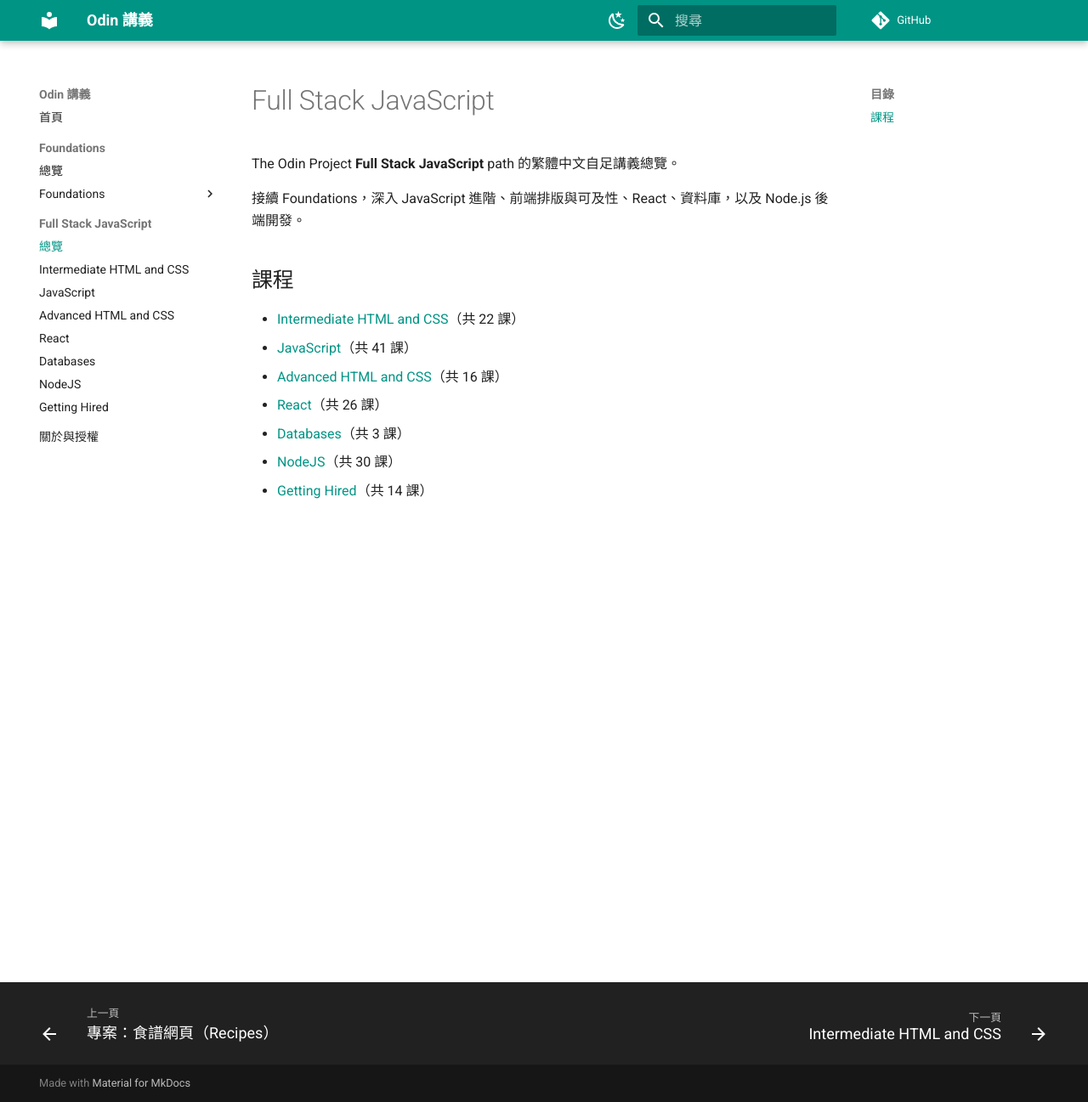
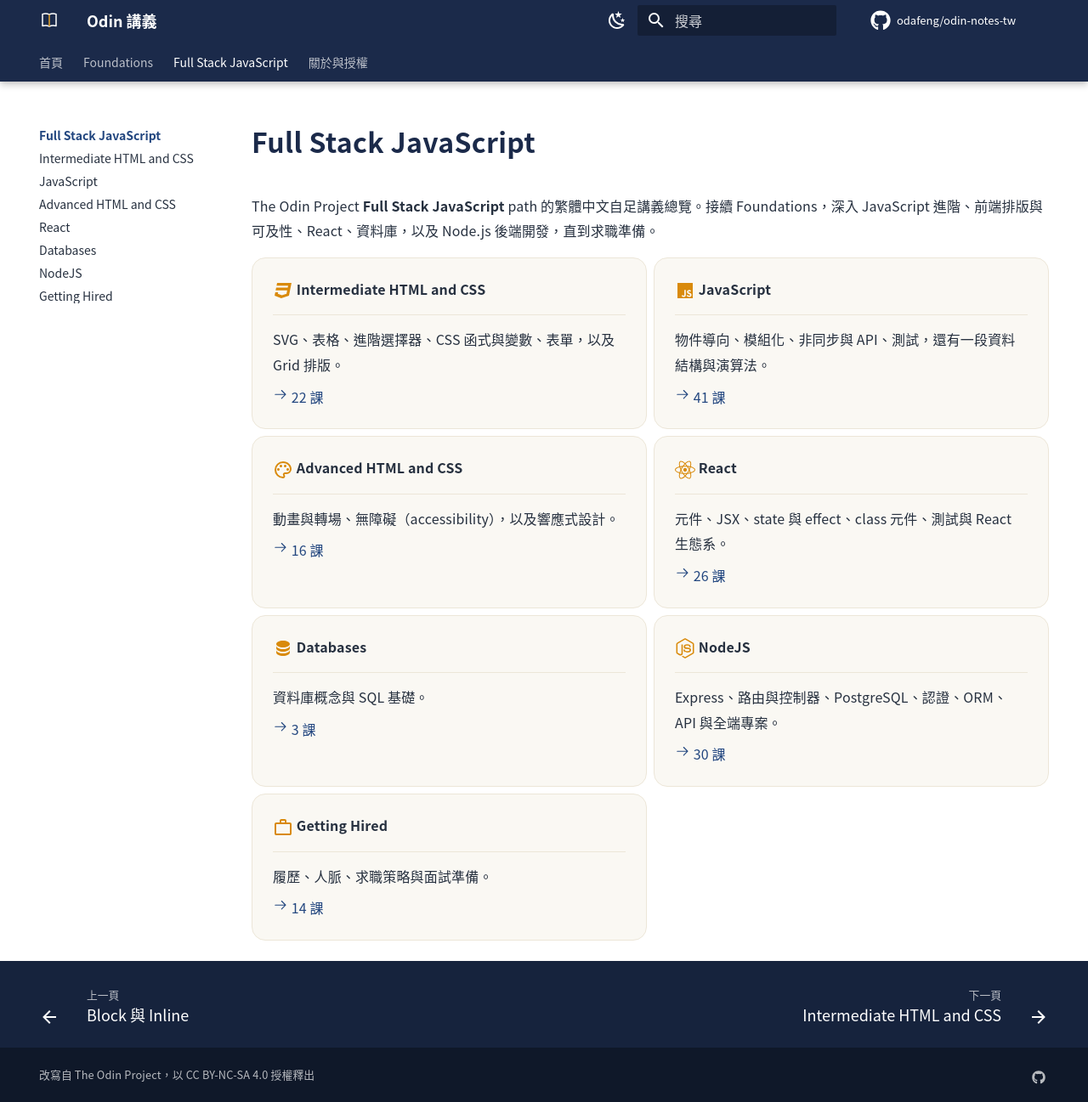
Before and after one commit to odafeng/odin-notes-tw, an MkDocs documentation site: the page built from docs/full-stack-javascript/index.md, in a window 1280 px wide and 1297 px high. Shown: the whole window at 85% size. Built offline with MkDocs 1.6.1 and Material for MkDocs 9.7.7, drawn with Linux system fonts in a browser that asks for light colours; comment, search, counter and statistics services are not loaded.

Commit message:
feat(ui): 全站視覺優化（navy + amber 主題、hero、卡片、閱讀樣式）
- 自訂配色 Ink navy #1b2a4a + Rune amber #d98a0b（淺／深色皆備）
- 系統 CJK 字族（免載大字檔）、行高 1.85 顧及中文長文閱讀
- signature：H2 左側螢光筆標記、讀書清單化 checkbox
- 首頁改為 hero + 雙路線卡片 + 進度；兩個 path 總覽頁改卡片式
- 頂欄 tabs、instant loading、自訂 logo/favicon、GitHub 社群連結
- 順帶把 13–25 課全數掛入 nav
- mkdocs build --strict 通過；淺/深色首頁與講義頁皆截圖驗證

Co-Authored-By: Claude Opus 4.8 <noreply@anthropic.com>
Claude-Session: https://claude.ai/code/session_015QUrv7cBUFkMLZP9QzDB4V

```diff
--- /dev/null
+++ b/docs/assets/extra.css
@@ -0,0 +1,174 @@
+/* ============================================================
+   Odin 講義 — 視覺識別
+   Ink navy #1b2a4a + Rune amber #d98a0b；系統 CJK 字族；
+   signature：H2 左側螢光筆標記 + 讀書清單 checkbox。
+   ============================================================ */
+
+/* ---- 字體：系統 CJK + 等寬（免載大字檔，繁中原生渲染）---- */
+:root {
+  --md-text-font: "PingFang TC", "Microsoft JhengHei", "Noto Sans TC",
+    "Noto Sans CJK TC", "Source Han Sans TC", system-ui;
+  --md-code-font: "JetBrains Mono", "Fira Code", ui-monospace, "SF Mono",
+    SFMono-Regular, Menlo, Consolas, monospace;
+}
+
+/* ---- 主色（淺／深配色共用）---- */
+[data-md-color-primary=custom] {
+  --md-primary-fg-color: #1b2a4a;
+  --md-primary-fg-color--light: #33456e;
+  --md-primary-fg-color--dark: #121d34;
+  --md-primary-bg-color: #ffffff;
+  --md-primary-bg-color--light: #ffffffcc;
+}
+[data-md-color-accent=custom] {
+  --md-accent-fg-color: #d98a0b;
+  --md-accent-fg-color--transparent: #d98a0b1a;
+}
+
+/* ---- 淺色 ---- */
+[data-md-color-scheme=default] {
+  --md-typeset-color: #26303f;
+  --md-typeset-a-color: #22467f;
+  --md-footer-bg-color: #16233d;
+  --od-surface: #faf8f3;
+  --od-surface-border: #ece6d8;
+  --od-hero-tint: #f0ead9;
+}
+
+/* ---- 深色 ---- */
+[data-md-color-scheme=slate] {
+  --md-default-bg-color: #12151c;
+  --md-typeset-color: #d6dbe4;
+  --md-typeset-a-color: #8fb0e6;
+  --od-surface: #1a2130;
+  --od-surface-border: #2a3446;
+  --od-hero-tint: #1d2740;
+}
+[data-md-color-scheme=slate][data-md-color-primary=custom] {
+  --md-primary-fg-color: #22314f;
+  --md-primary-fg-color--light: #3a4d74;
+  --md-primary-fg-color--dark: #161f33;
+}
+[data-md-color-scheme=slate][data-md-color-accent=custom] {
+  --md-accent-fg-color: #e6a52c;
+  --md-accent-fg-color--transparent: #e6a52c1f;
+}
+
+/* ---- 長文閱讀節奏（顧及中文）---- */
+.md-typeset {
+  line-height: 1.85;
+  letter-spacing: .01em;
+}
+.md-typeset p { margin: .9em 0; text-wrap: pretty; }
+
+/* ---- 標題層級 ---- */
+.md-typeset h1 {
+  font-weight: 700;
+  letter-spacing: .01em;
+  color: var(--md-primary-fg-color);
+}
+[data-md-color-scheme=slate] .md-typeset h1 { color: #e7ecf5; }
+
+/* signature：H2 左側螢光筆標記 */
+.md-typeset h2 {
+  position: relative;
+  margin-top: 2.4em;
+  padding-left: .8rem;
+  font-weight: 700;
+  letter-spacing: .01em;
+}
+.md-typeset h2::before {
+  content: "";
+  position: absolute;
+  left: 0;
+  top: .18em;
+  bottom: .18em;
+  width: .3rem;
+  border-radius: .3rem;
+  background: var(--md-accent-fg-color);
+}
+.md-typeset h3 { font-weight: 700; margin-top: 1.8em; }
+
+/* ---- 讀書清單 checkbox：amber 勾選 ---- */
+.md-typeset .task-list-item { margin-bottom: .4em; line-height: 1.7; }
+.md-typeset .task-list-control [type=checkbox]:checked + .task-list-indicator::before {
+  background-color: var(--md-accent-fg-color);
+}
+
+/* ---- 連結 hover ---- */
+.md-typeset a { text-underline-offset: .18em; }
+.md-typeset a:hover { color: var(--md-accent-fg-color); }
+
+/* ---- 程式碼圓角（行內碼維持中性，避免長文干擾）---- */
+.md-typeset :not(pre) > code { border-radius: .3rem; }
+.md-typeset pre > code { border-radius: .55rem; }
+
+/* ---- admonition／details 圓角 ---- */
+.md-typeset .admonition,
+.md-typeset details {
+  border-radius: .55rem;
+  border-left-width: .28rem;
+}
+
+/* ---- Grid cards（首頁與總覽頁）---- */
+.md-typeset .grid.cards > ul > li {
+  border: 1px solid var(--od-surface-border);
+  border-radius: .8rem;
+  padding: 1.1rem 1.2rem;
+  background: var(--od-surface);
+}
+.md-typeset .grid.cards > ul > li > hr {
+  margin: .7rem 0;
+  border-color: var(--od-surface-border);
+}
+.md-typeset .grid.cards .lg { color: var(--md-accent-fg-color); }
+
+/* ---- 首頁 hero ---- */
+.md-typeset .od-hero {
+  margin: 0 0 2rem;
+  padding: 2.6rem 2rem 2.2rem;
+  border-radius: 1rem;
+  border: 1px solid var(--od-surface-border);
+  background:
+    radial-gradient(130% 150% at 100% 0%, var(--od-hero-tint) 0%, transparent 62%),
+    var(--od-surface);
+}
+.md-typeset .od-hero h1 { margin: 0 0 .6rem; font-size: 2rem; line-height: 1.25; }
+.md-typeset .od-hero p { margin: .5rem 0 0; font-size: .92rem; max-width: 42em; }
+
+/* hero chips */
+.md-typeset .od-chips {
+  display: flex;
+  flex-wrap: wrap;
+  gap: .5rem;
+  margin: 1.3rem 0 0;
+  padding: 0;
+  list-style: none;
+}
+.md-typeset .od-chips span {
+  padding: .28rem .75rem;
+  font-size: .72rem;
+  font-weight: 600;
+  border-radius: 2rem;
+  color: var(--md-primary-fg-color);
+  background: #fff;
+  border: 1px solid var(--od-surface-border);
+}
+[data-md-color-scheme=slate] .md-typeset .od-chips span {
+  color: #cdd6e6;
+  background: #0e1220;
+}
+
+.md-footer-meta { font-size: .75rem; }
+
+/* ---- 動效（尊重 reduced-motion）---- */
+@media (prefers-reduced-motion: no-preference) {
+  .md-typeset .grid.cards > ul > li {
+    transition: transform .18s ease, box-shadow .18s ease, border-color .18s ease;
+  }
+  .md-typeset .grid.cards > ul > li:hover {
+    transform: translateY(-3px);
+    border-color: var(--md-accent-fg-color);
+    box-shadow: 0 .6rem 1.6rem rgba(27, 42, 74, .12);
+  }
+}
--- a/docs/full-stack-javascript/index.md
+++ b/docs/full-stack-javascript/index.md
@@ -1,15 +1,68 @@
+---
+hide:
+  - toc
+---
+
 # Full Stack JavaScript
 
-The Odin Project **Full Stack JavaScript** path 的繁體中文自足講義總覽。
+The Odin Project **Full Stack JavaScript** path 的繁體中文自足講義總覽。接續 Foundations，深入 JavaScript 進階、前端排版與可及性、React、資料庫，以及 Node.js 後端開發，直到求職準備。
 
-接續 Foundations，深入 JavaScript 進階、前端排版與可及性、React、資料庫，以及 Node.js 後端開發。
+<div class="grid cards" markdown>
 
-## 課程
+-   :material-language-css3:{ .lg .middle } __Intermediate HTML and CSS__
 
-- [Intermediate HTML and CSS](intermediate-html-and-css/index.md)（共 22 課）
-- [JavaScript](javascript/index.md)（共 41 課）
-- [Advanced HTML and CSS](advanced-html-and-css/index.md)（共 16 課）
-- [React](react/index.md)（共 26 課）
-- [Databases](databases/index.md)（共 3 課）
-- [NodeJS](nodejs/index.md)（共 30 課）
-- [Getting Hired](getting-hired/index.md)（共 14 課）
+    ---
+
+    SVG、表格、進階選擇器、CSS 函式與變數、表單，以及 Grid 排版。
+
+    [:octicons-arrow-right-24: 22 課](intermediate-html-and-css/index.md)
+
+-   :material-language-javascript:{ .lg .middle } __JavaScript__
+
+    ---
+
+    物件導向、模組化、非同步與 API、測試，還有一段資料結構與演算法。
+
+    [:octicons-arrow-right-24: 41 課](javascript/index.md)
+
+-   :material-palette-outline:{ .lg .middle } __Advanced HTML and CSS__
+
+    ---
+
+    動畫與轉場、無障礙（accessibility），以及響應式設計。
+
+    [:octicons-arrow-right-24: 16 課](advanced-html-and-css/index.md)
+
+-   :fontawesome-brands-react:{ .lg .middle } __React__
+
+    ---
+
+    元件、JSX、state 與 effect、class 元件、測試與 React 生態系。
+
+    [:octicons-arrow-right-24: 26 課](react/index.md)
+
+-   :material-database:{ .lg .middle } __Databases__
+
+    ---
+
+    資料庫概念與 SQL 基礎。
+
+    [:octicons-arrow-right-24: 3 課](databases/index.md)
+
+-   :fontawesome-brands-node-js:{ .lg .middle } __NodeJS__
+
+    ---
+
+    Express、路由與控制器、PostgreSQL、認證、ORM、API 與全端專案。
+
+    [:octicons-arrow-right-24: 30 課](nodejs/index.md)
+
+-   :material-briefcase-outline:{ .lg .middle } __Getting Hired__
+
+    ---
+
+    履歷、人脈、求職策略與面試準備。
+
+    [:octicons-arrow-right-24: 14 課](getting-hired/index.md)
+
+</div>
--- a/mkdocs.yml
+++ b/mkdocs.yml
@@ -2,48 +2,85 @@ site_name: Odin 講義
 site_description: The Odin Project 繁體中文自足講義（Foundations + Full Stack JavaScript）
 site_url: https://odafeng.github.io/odin-notes-tw/ # 部署後改成實際網址
 repo_url: https://github.com/odafeng/odin-notes-tw # 建好 repo 後確認
+repo_name: odafeng/odin-notes-tw
+copyright: 改寫自 The Odin Project，以 CC BY-NC-SA 4.0 授權釋出
 
 theme:
   name: material
   language: zh-TW
+  font: false # 用系統 CJK 字族（見 assets/extra.css），繁中原生渲染、免載大字檔
+  logo: assets/logo.svg
+  favicon: assets/favicon.svg
+  icon:
+    repo: fontawesome/brands/github
   palette:
     - media: "(prefers-color-scheme: light)"
       scheme: default
-      primary: teal
+      primary: custom
+      accent: custom
       toggle:
         icon: material/weather-night
         name: 切換深色模式
     - media: "(prefers-color-scheme: dark)"
       scheme: slate
-      primary: teal
+      primary: custom
+      accent: custom
       toggle:
         icon: material/weather-sunny
         name: 切換淺色模式
   features:
+    - navigation.instant
+    - navigation.instant.progress
+    - navigation.tracking
+    - navigation.tabs
+    - navigation.tabs.sticky
     - navigation.sections
     - navigation.top
+    - navigation.indexes
     - navigation.footer
     - toc.follow
+    - search.suggest
     - search.highlight
+    - search.share
     - content.code.copy
+    - content.tooltips
 
 plugins:
   - search # 已裝 jieba，中文斷詞自動生效
+
+extra_css:
+  - assets/extra.css
+
+extra:
+  generator: false
+  social:
+    - icon: fontawesome/brands/github
+      link: https://github.com/odafeng/odin-notes-tw
+      name: GitHub 原始碼
 
 markdown_extensions:
   - admonition
   - attr_list
   - md_in_html
+  - def_list
+  - footnotes
   - pymdownx.details
-  - pymdownx.highlight
+  - pymdownx.highlight:
+      anchor_linenums: true
+      line_spans: __span
   - pymdownx.inlinehilite
   - pymdownx.superfences
+  - pymdownx.keys
   - pymdownx.tasklist:
       custom_checkbox: true
   - pymdownx.tabbed:
       alternate_style: true
+  - pymdownx.emoji:
+      emoji_index: !!python/name:material.extensions.emoji.twemoji
+      emoji_generator: !!python/name:material.extensions.emoji.to_svg
   - toc:
       permalink: true
+      permalink_title: 連到這個段落
 
 # nav 手動維護：odin-lecture skill 每產一課就在對應 course 底下加一行。
 nav:
@@ -60,6 +97,11 @@ nav:
           - foundations/foundations/18-links-and-images.md
           - foundations/foundations/19-commit-messages.md
           - foundations/foundations/20-recipes.md
+          - foundations/foundations/21-intro-to-css.md
+          - foundations/foundations/22-the-cascade.md
+          - foundations/foundations/23-inspecting-html-and-css.md
+          - foundations/foundations/24-the-box-model.md
+          - foundations/foundations/25-block-and-inline.md
   - Full Stack JavaScript:
       - 總覽: full-stack-javascript/index.md
       - Intermediate HTML and CSS: full-stack-javascript/intermediate-html-and-css/index.md
```
Also changed, not shown: docs/foundations/index.md (+41 -4 lines), docs/index.md (+45 -3 lines), docs/assets/favicon.svg (added), docs/assets/logo.svg (added).
